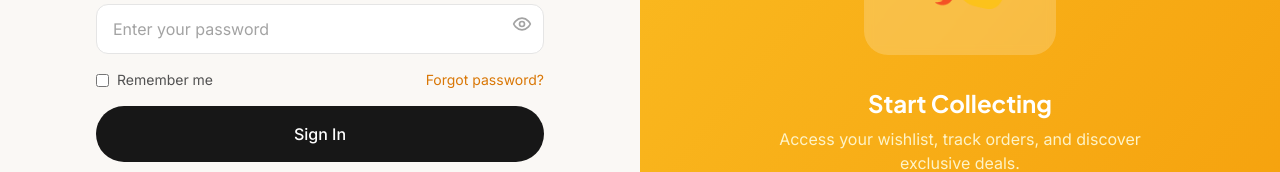
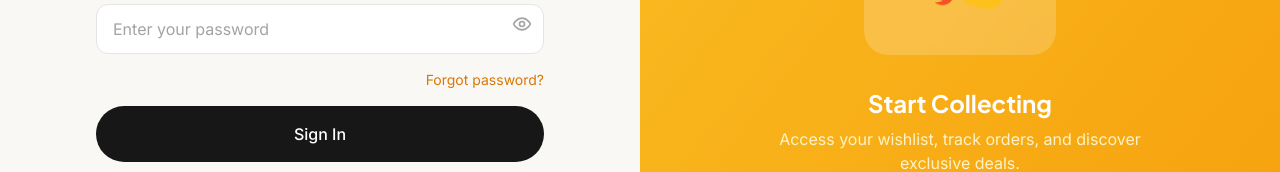
Before and after one commit to LeeDev428/aniki, a Next.js app in the folder frontend/: page /auth/login in a window 1280 px wide. Shown: the part 381-553 px from the top of the page. Built offline with nearby package versions, Linux system fonts and the light colour scheme.

Commit message:
Update page.tsx

```diff
--- a/frontend/src/app/auth/login/page.tsx
+++ b/frontend/src/app/auth/login/page.tsx
@@ -86,8 +86,8 @@ export default function LoginPage() {
 
             <div className="flex items-center justify-between text-sm">
               <label className="flex items-center gap-2 cursor-pointer">
-                <input type="checkbox" className="rounded border-neutral-300 text-honey-500 focus:ring-honey-500" />
-                <span className="text-neutral-600">Remember me</span>
+                {/* <input type="checkbox" className="rounded border-neutral-300 text-honey-500 focus:ring-honey-500" /> */}
+                {/* <span className="text-neutral-600">Remember me</span> */}
               </label>
               <Link href="/auth/forgot-password" className="text-honey-600 hover:text-honey-700">
                 Forgot password?
```
